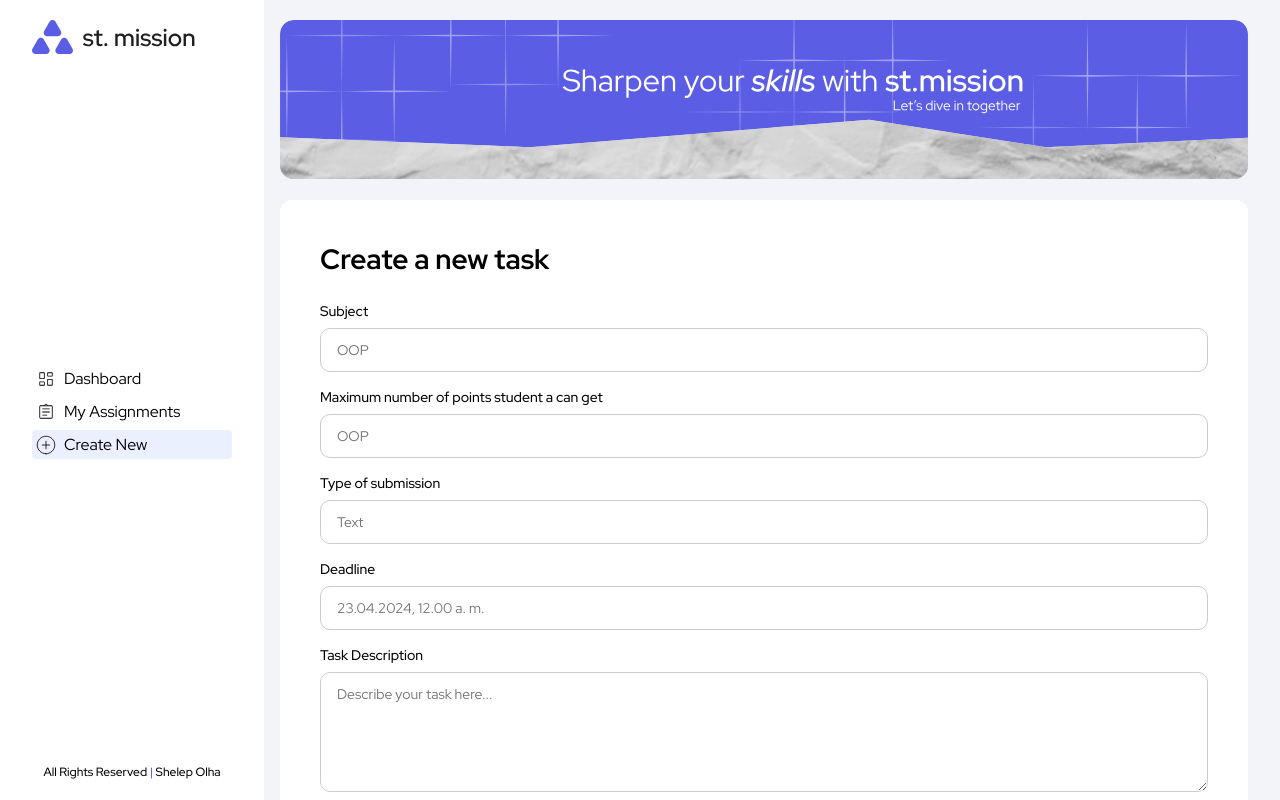
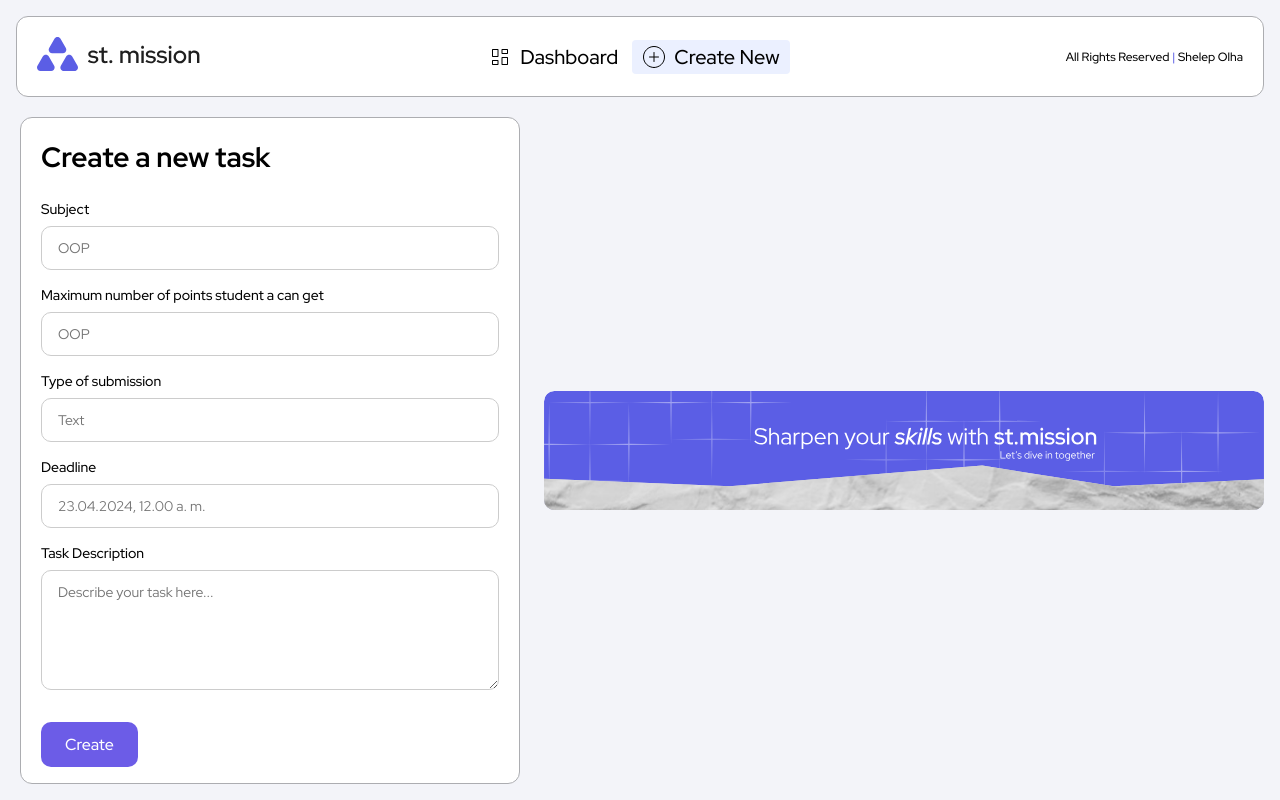
Before and after one commit to shelep-olya/st.mission_f, a React (Create React App) app: page /create in a window 1280 px wide. Built offline with nearby package versions, Linux system fonts and the light colour scheme.

Commit message:
ref: minor adjustment to UI part

```diff
--- a/src/components/CreateNewForm/CreateNewForm.css
+++ b/src/components/CreateNewForm/CreateNewForm.css
@@ -1,7 +1,9 @@
 .create-new-container {
   margin: 0 auto;
-  padding: 40px;
+  padding: 20px;
+  border: 1px solid #acadb1;
   background: white;
+  width: 500px;
   border-radius: 12px;
 }
 
--- a/src/components/Sidebar/Sidebar.css
+++ b/src/components/Sidebar/Sidebar.css
@@ -1,15 +1,19 @@
 .sidebar {
-  width: 264px;
-  height: 100vh;
+  width: 100%;
+height: min-content;
+  box-sizing: border-box;
   background: white;
   display: flex;
-  flex-direction: column;
+  gap: 24px;
+  border-radius: 12px;
+  padding: 20px;
+  border: 1px solid #acadb1;
+  align-items: center;
   justify-content: space-between;
-  padding: 20px 32px;
 }
 .nav {
   display: flex;
-  flex-direction: column;
+  align-items: center;
   gap: 4px;
 }
 
@@ -17,10 +21,11 @@
   display: flex;
   align-items: center;
   gap: 8px;
-  padding: 4px;
+  padding: 4px 10px;
   text-decoration: none;
   color: var(--primary-text-color);
-  font-size: 16px;
+  font-size: 20px;
+  font-weight: 500;
   border-radius: 4px;
 }
 
@@ -33,8 +38,10 @@
 }
 
 .footer {
+  margin-top: auto;
   font-size: 12px;
   font-weight: 500;
+  margin: auto 0;
   color: var(--primary-text-color);
   text-align: center;
 }
@@ -47,8 +54,8 @@
   display: flex;
   align-items: center;
   justify-content: center;
-  width: 20px;
-  height: 20px;
+  width: 24px;
+  height: 24px;
 }
 
 .icon img {
--- a/src/components/Sidebar/Sidebar.jsx
+++ b/src/components/Sidebar/Sidebar.jsx
@@ -1,7 +1,7 @@
 import "./Sidebar.css";
 import { Link, useLocation } from "react-router-dom";
 import AddIcon from "../../assets/Add.svg";
-import TasksIcon from "../../assets/Tasks.svg";
+
 import DashboardIcon from "../../assets/Dashboard.svg";
 import Logo from "../../assets/Logo.svg";
 
@@ -28,18 +28,6 @@
         </Link>
 
         <Link
-          to="/assignments"
-          className={`nav-item ${
-            location.pathname === "/assignments" ? "active" : ""
-          }`}
-        >
-          <span className="icon">
-            <img src={TasksIcon} alt="My Assignments" />
-          </span>
-          <span>My Assignments</span>
-        </Link>
-
-        <Link
           to="/create"
           className={`nav-item ${
             location.pathname === "/create" ? "active" : ""
--- a/src/components/UserStats/UserStats.css
+++ b/src/components/UserStats/UserStats.css
@@ -1,5 +1,7 @@
 .user-info-container {
-  height: 100vh;
+  height: calc(100dvh - 140px);
+  border-radius: 12px;
+  border: 1px solid #acadb1;
   width: 340px;
   background: #fff;
   padding: 20px 16px;
--- a/src/components/UserStats/UserStats.jsx
+++ b/src/components/UserStats/UserStats.jsx
@@ -39,15 +39,6 @@
         <button className="info-button">
           Log out <img src={arrowIcon} alt="Arrow" />
         </button>
-        <button className="info-button">
-          Know more <img src={arrowIcon} alt="Arrow" />
-        </button>
-        <button className="info-button">
-          Help <img src={arrowIcon} alt="Arrow" />
-        </button>
-        <button className="info-button">
-          Change role <img src={arrowIcon} alt="Arrow" />
-        </button>
       </div>
     </div>
   );
--- a/src/pages/CreateNewPage/CreateNewPage.jsx
+++ b/src/pages/CreateNewPage/CreateNewPage.jsx
@@ -4,20 +4,22 @@
 import BannerImg from "../../assets/Banner.svg";
 function CreateNewPage() {
   return (
-    <div style={{ display: "flex", height: "100vh" }}>
+    <div style={{ display: "flex", flexDirection: 'column', height: "100vh", gap: '20px', width: '100dvw', overflow: "hidden", padding: "16px" }}>
       <Sidebar />
       <div
         style={{
-          flex: 1,
-          padding: "20px 32px 20px 16px",
+          display: "flex",
+          gap: "20px",
+          height: 700,
+          flexDirection: "row-reverse",
+          overflow: "hidden",
           boxSizing: "border-box",
-          overflowY: "auto",
         }}
       >
         <img
           src={BannerImg}
           alt="Description"
-          style={{ width: "100%", objectFit: "cover", marginBottom: "16px" }}
+          style={{ width: 'calc(100dvw - 560px)', objectFit: "contain", borderRadius: "12px" }}
         />
 
         <CreateNewForm />
--- a/src/pages/DashboardPage/DashboardPage.jsx
+++ b/src/pages/DashboardPage/DashboardPage.jsx
@@ -10,12 +10,14 @@
 ];
 function DashboardPage() {
   return (
-    <div style={{ display: "flex", height: "100vh", overflow: "hidden" }}>
+    <div style={{ display: "flex", flexDirection: 'column', height: "100vh", gap: '20px', width: '100dvw', overflow: "hidden", padding: "16px" }}>
       <div style={{ flexShrink: 0 }}>
         <Sidebar />
       </div>
 
-      <div style={{ flex: 1, overflowY: "auto", padding: "20px 16px" }}>
+      <div style={{ display: "flex", flex: 1, overflow: "hidden", gap: '20px' }}>
+
+      <div style={{ flex: 1, overflowY: "auto"}}>
         <img
           src={BannerImg}
           alt="Description"
@@ -31,6 +33,8 @@
       <div style={{ flexShrink: 0 }}>
         <UserStats />
       </div>
+
+      </div>
     </div>
   );
 }
```
